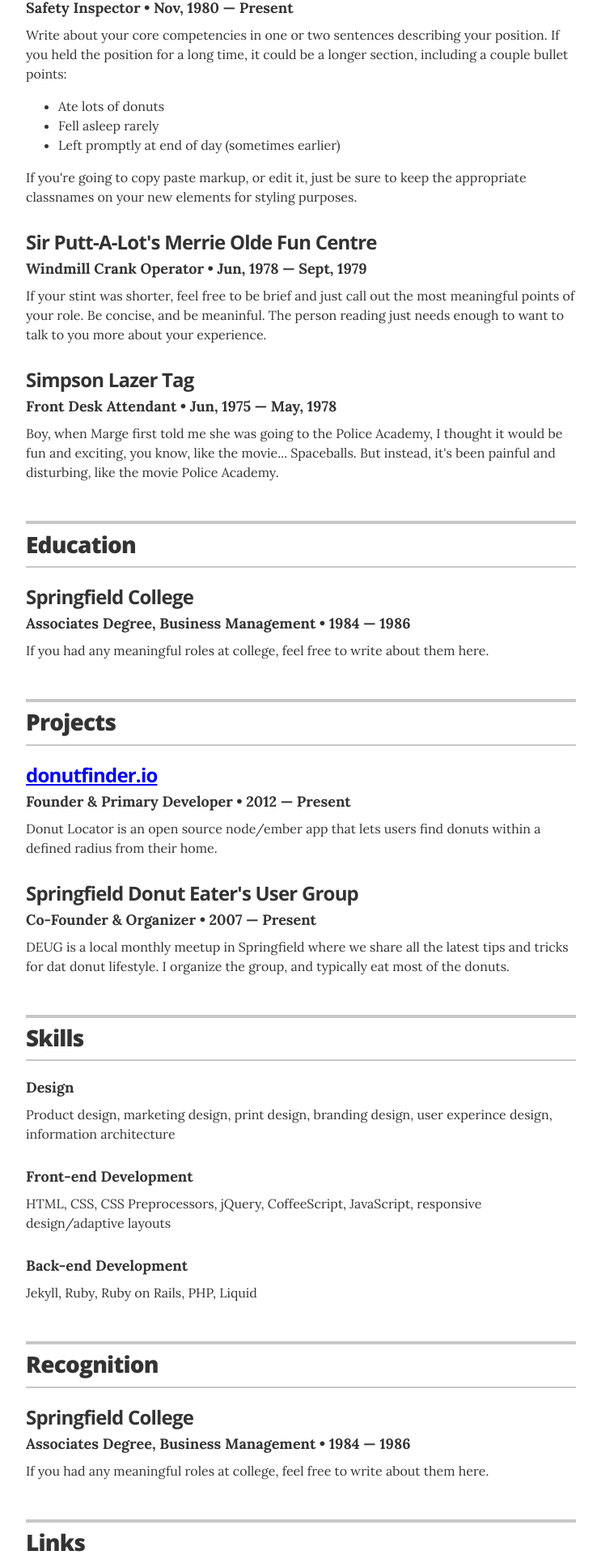
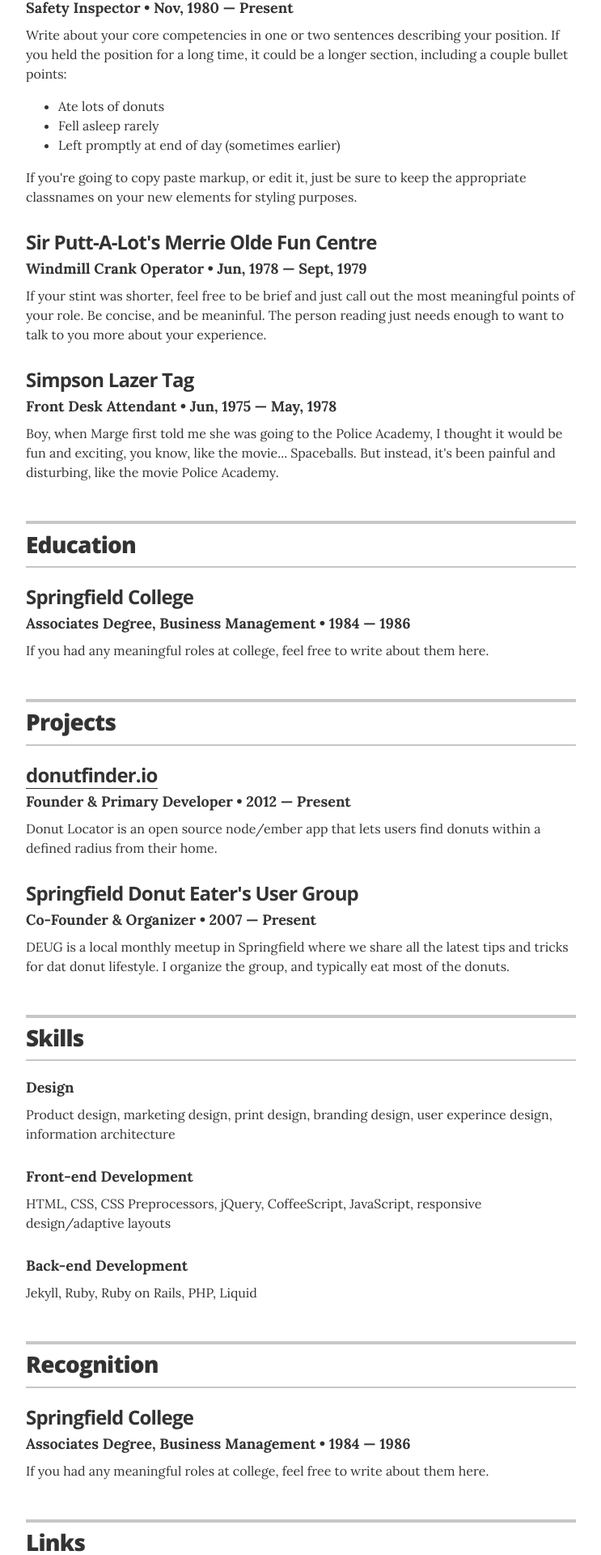
Before and after one commit to jglovier/resume-template, a Jekyll site: the page built from index.html, in a window 1280 px wide. Shown: the part 610-2530 px from the top of the page at 81% size, without its empty margins (268-1011 px from the left). Built offline with Jekyll 4.4.1, drawn with Linux system fonts in a browser that asks for light colours; nearby versions of some CDN libraries.

Commit message:
heading link styling

```diff
--- a/_sass/_resume.scss
+++ b/_sass/_resume.scss
@@ -138,6 +138,20 @@
     line-height: 1;
   }
 
+  .resume-item-title,
+  .resume-item-details {
+    a {
+      color: #333;
+      text-decoration: none;
+      border-bottom: 1px solid;
+
+      &:hover {
+        border-bottom: none;
+        color: #9c9c9c;
+      }
+    }
+  }
+
   .resume-item-copy {
     margin: .75rem 0 0;
   }
```
